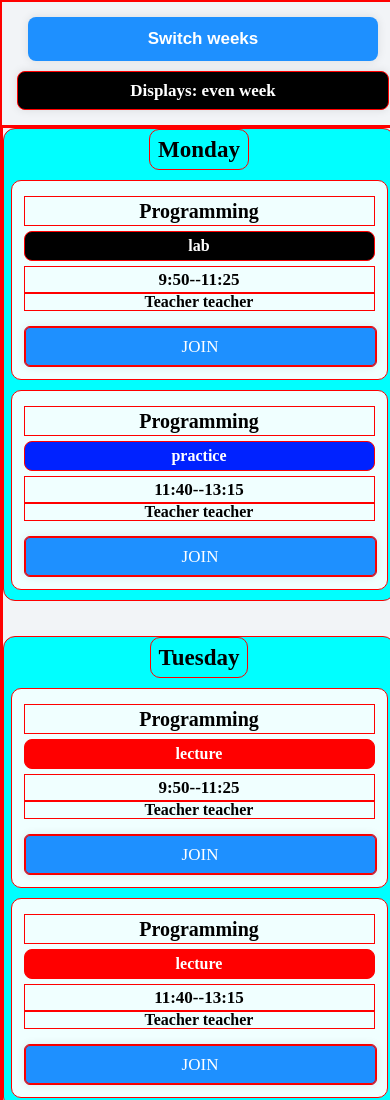
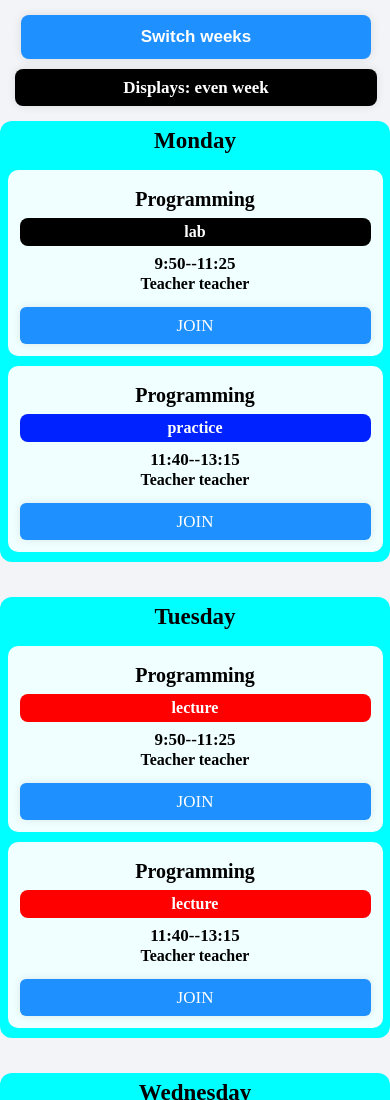
Before and after one commit to libra625/TimeTable, a plain HTML site: page index.html in a window 390 px wide. Shown: the top 1100 px of the page. Drawn offline with nearby package versions, Linux system fonts and the light colour scheme.

Commit message:
raw try 4

```diff
--- a/style.css
+++ b/style.css
@@ -1,7 +1,3 @@
-body * {
-    border: red solid 1px;
-}
-
 h2 {
     padding: 5px 0;
     text-align: center;
@@ -237,7 +233,7 @@ body.odd-week-active .odd-week {
     }
 
     .current-week-display {
-        width: 100%;
+        width: 95%;
         max-width: 350px;
         margin: 0 auto;
         padding: 10px;
```
